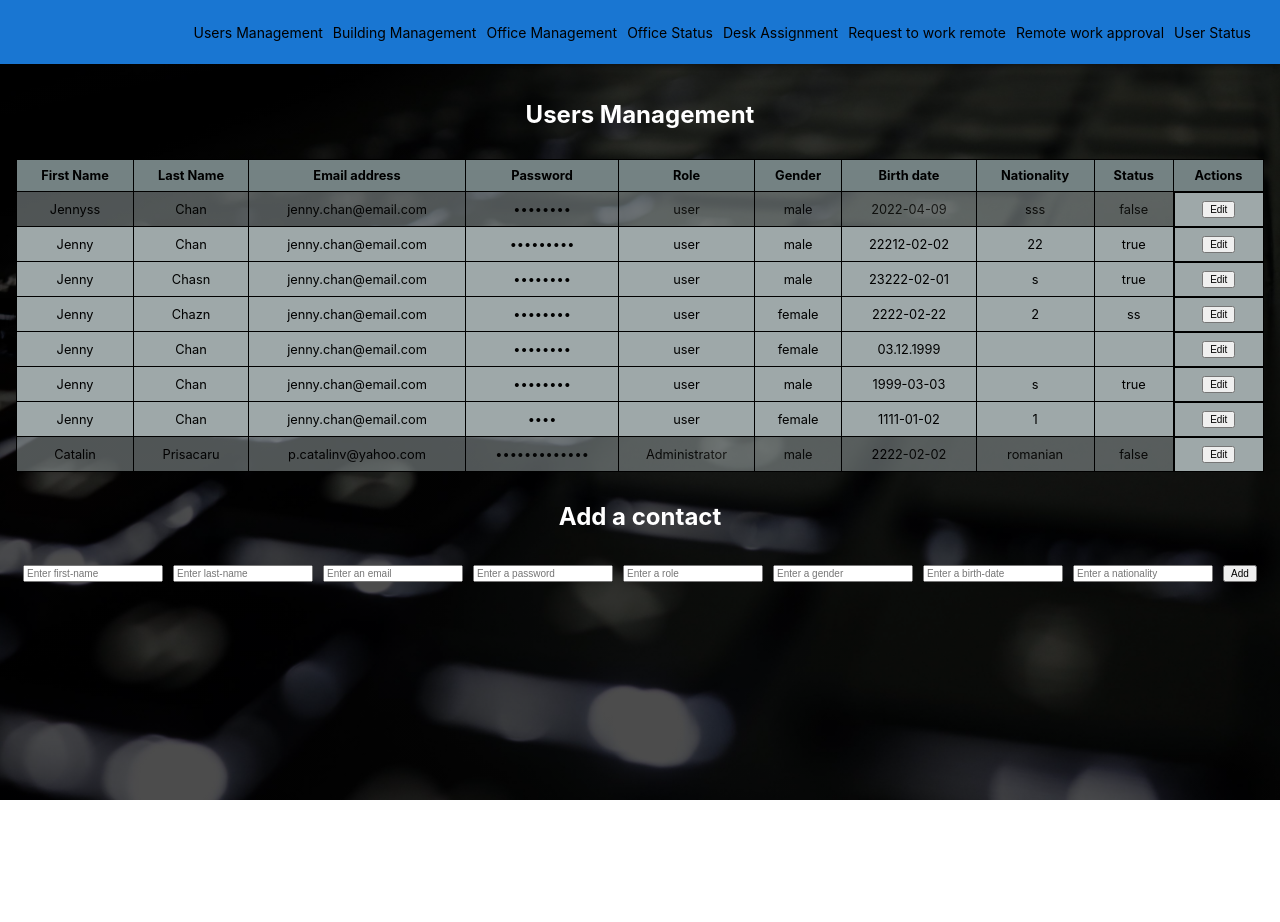
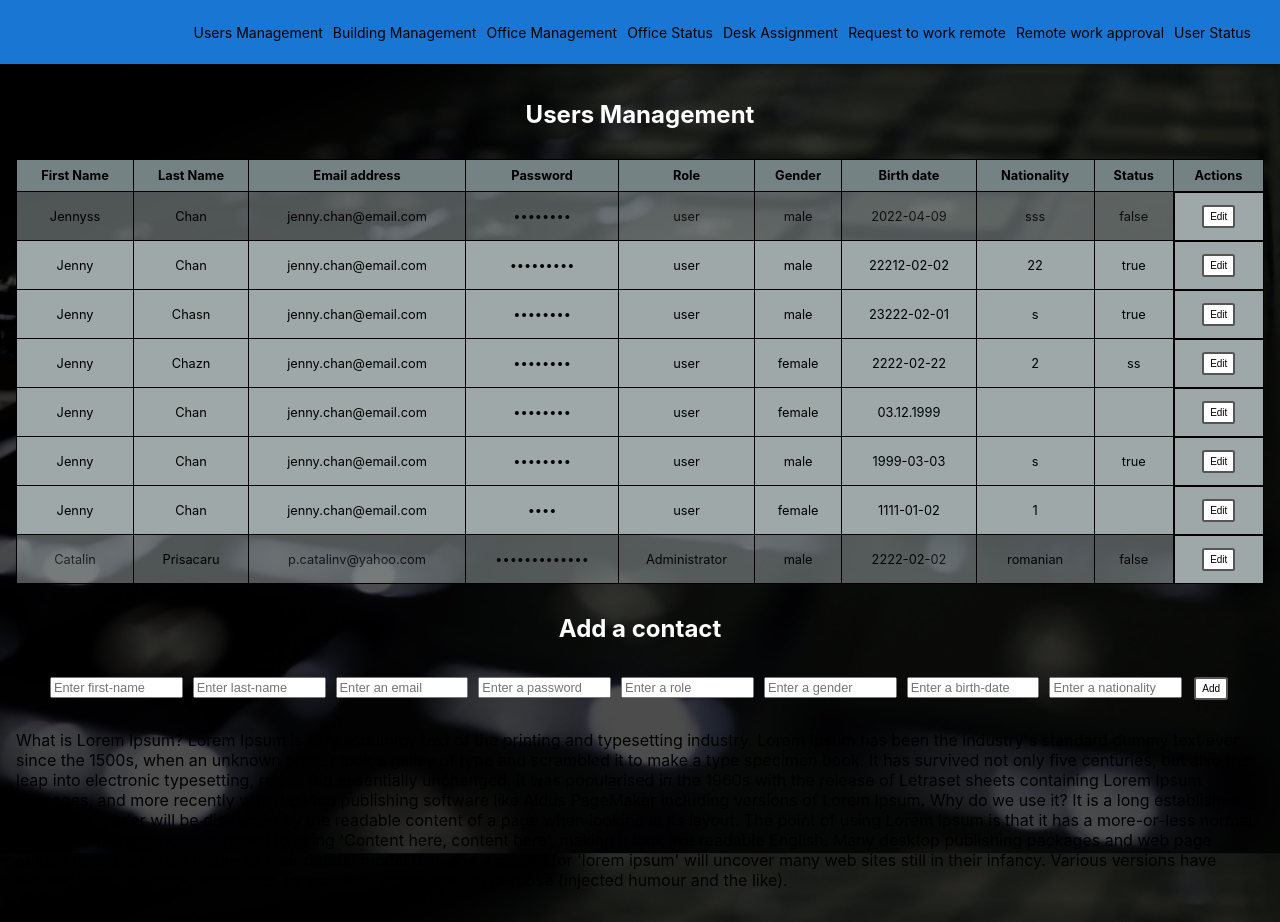
Before and after one commit to Catalinx99/assist-tech, a React (Create React App) app: page /user-management in a window 1280 px wide. Before the commit the page ends 800 px from the top, so only its background shows below. Built offline with nearby package versions, Linux system fonts and the light colour scheme; data requests are answered from the project's data file.

Commit message:
New contact (#14)
* [new-contact]: Refactoring Add Contact/ Edit Contact using json server

* [new-contact]: update package.json run commands

* chenge input table , add inactive/active status

* Edit button style

* updates

```diff
--- a/package.json
+++ b/package.json
@@ -6,7 +6,7 @@
     "@emotion/react": "^11.8.1",
     "@emotion/styled": "^11.8.1",
     "@mui/icons-material": "^5.4.4",
-    "@mui/material": "^5.4.4",
+    "@mui/material": "^5.5.0",
     "@testing-library/jest-dom": "^5.16.2",
     "@testing-library/react": "^12.1.3",
     "@testing-library/user-event": "^13.5.0",
--- a/src/Common/components/constants.js
+++ b/src/Common/components/constants.js
@@ -5,7 +5,7 @@ export const headerTabsLabel = {
       link: "/user-management"
     }, {
       name: 'Building Management',
-      link: '/#'
+      link: '/building-management'
     }, {
       name: 'Office Management',
       link: '/#'
--- a/src/components/UsersManagementPage/EditableRow.js
+++ b/src/components/UsersManagementPage/EditableRow.js
@@ -3,7 +3,7 @@ import "./UsersManagement.css";
 
 const EditableRow = ({ editFormData, handleEditFormChange, handleCancelClick }) => {
   return (
-    <tr className='sss'>
+    <tr className='inputs'>
       <td>
         <input
           type="text"
@@ -86,8 +86,8 @@ const EditableRow = ({ editFormData, handleEditFormChange, handleCancelClick })
           onChange={handleEditFormChange} />
       </td>
       <td>
-        <button type='submit'> Save </button>
-        <button type='button' onClick={handleCancelClick}>
+        <button type='submit' className="button"> Save </button>
+        <button type='button' onClick={handleCancelClick} className="button">
           Cancel </button>
       </td>
     </tr >
--- a/src/components/UsersManagementPage/ReadOnlyRow.js
+++ b/src/components/UsersManagementPage/ReadOnlyRow.js
@@ -15,7 +15,7 @@ const ReadOnlyRow = ({ contact, handleEditClick }) => {
       <td className='contactField'> {contact.nationality} </td>
       <td className='contactField'> {contact.status} </td>
       <td>
-        <button type='button' onClick={(event) => handleEditClick(event, contact)}>
+        <button type='button' onClick={(event) => handleEditClick(event, contact)} className="button">
           Edit
         </button>
       </td>
--- a/src/components/UsersManagementPage/UsersManagement.css
+++ b/src/components/UsersManagementPage/UsersManagement.css
@@ -8,7 +8,8 @@
   display: flex;
   flex-direction: column;
   gap: 10px;
-  padding: 1rem;
+  padding: 16px;
+
 }
 
 table {
@@ -52,6 +53,8 @@ form * {
 }
 .addContact input {
   margin-right: 10px;
+  font-size: 1vw;
+  width: 10%;
 }
 
 .deactivated .contactField{
@@ -59,7 +62,33 @@ form * {
 }
 .hidetext { -webkit-text-security: disc;
 }
-.sss input{
+.inputs input{
   font-size: 1.1vw !important;
   width: 80%;
 }
+.button {
+    background-color: #4CAF50;
+    border: none;
+    color: white;
+    padding: 4px 6px;
+    text-align: center;
+    text-decoration: none;
+    display: inline-block;
+    font-size: 10px;
+    margin: 4px 2px;
+    transition-duration: 0.4s;
+    cursor: pointer;
+  }
+
+
+  .button {
+    background-color: white;
+    color: black;
+    border: 2px solid #555555;
+    border-radius: 10%;
+  }
+
+  .button:hover {
+    background-color: #555555;
+    color: white;
+  }
--- a/src/components/UsersManagementPage/UsersManagement.js
+++ b/src/components/UsersManagementPage/UsersManagement.js
@@ -227,8 +227,15 @@ const UsersManagement = () => {
           placeholder="Enter a nationality"
           onChange={handleAddFormChange}
         />
-        <button type="submit">Add</button>
+        <button type="submit" className="button">Add</button>
       </form>
+      <p> What is Lorem Ipsum?
+        Lorem Ipsum is simply dummy text of the printing and typesetting industry. Lorem Ipsum has been the industry's standard dummy text ever since the 1500s, when an unknown printer took a galley of type and scrambled it to make a type specimen book. It has survived not only five centuries, but also the leap into electronic typesetting, remaining essentially unchanged. It was popularised in the 1960s with the release of Letraset sheets containing Lorem Ipsum passages, and more recently with desktop publishing software like Aldus PageMaker including versions of Lorem Ipsum.
+
+        Why do we use it?
+        It is a long established fact that a reader will be distracted by the readable content of a page when looking at its layout. The point of using Lorem Ipsum is that it has a more-or-less normal distribution of letters, as opposed to using 'Content here, content here', making it look like readable English. Many desktop publishing packages and web page editors now use Lorem Ipsum as their default model text, and a search for 'lorem ipsum' will uncover many web sites still in their infancy. Various versions have evolved over the years, sometimes by accident, sometimes on purpose (injected humour and the like).
+
+      </p>
     </div>
   )
 }
```
Also changed, not shown: 1 other file (tests, documents, lock files or other folders).
